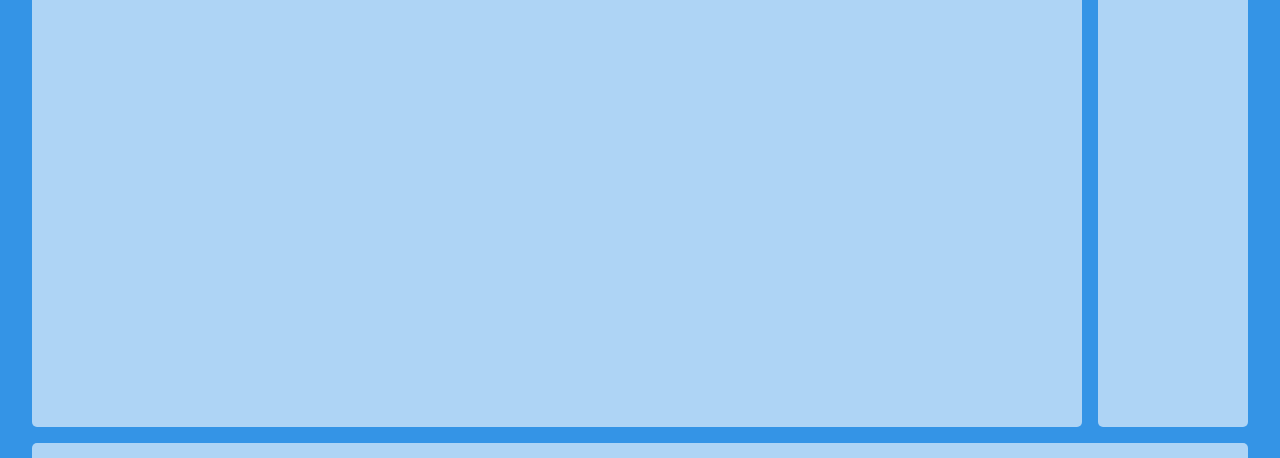
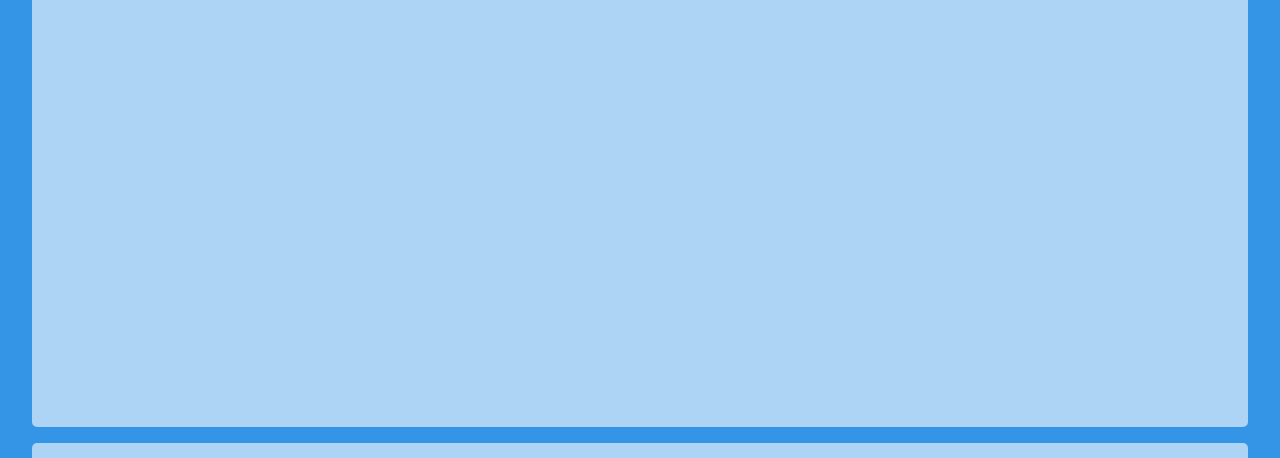
Before and after one commit to code-pisces/css-grid-layout-bootcamp-cataline, a plain HTML site: page index.html in a window 1280 px wide. Shown: the part 201-659 px from the top of the page. Drawn offline with Linux system fonts and the light colour scheme.

Commit message:
Grid general shortcut

```diff
--- a/index.html
+++ b/index.html
@@ -23,12 +23,11 @@
 
       .container {
         display: grid;
-        grid-template-columns: 1fr 150px;
-        grid-template-rows: auto 500px auto;
-        grid-template-areas:
-        "header header"
-        "content nav" /*'content .' para onde seria o nav ser um buraco vazio*/
-        "footer footer";
+        grid:
+        "header" auto
+        "content" 500px
+        "footer" auto
+        / 1fr;
         gap: 1rem;
       }
 
@@ -42,10 +41,6 @@
 
       .footer {
         grid-area: footer;
-      }
-
-      .nav {
-        grid-area: nav;
       }
     </style>
   </head>
```
